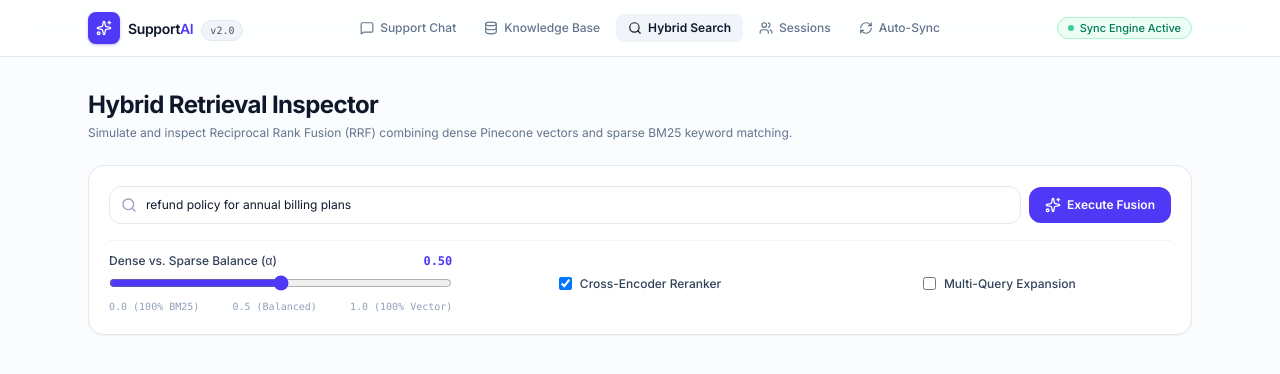
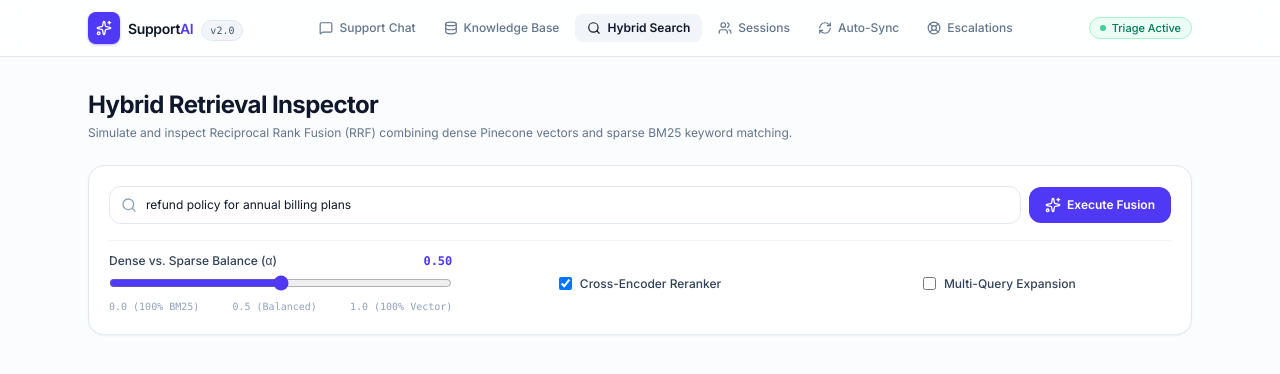
Before and after one commit to Giancyril/Anchor, a Next.js app in the folder frontend/: page /search in a window 1280 px wide. Shown: the top 374 px of the page. Built offline with nearby package versions, Linux system fonts and the light colour scheme.

Commit message:
style(nav): add live escalations tab to navigation

```diff
--- a/frontend/components/Navbar.tsx
+++ b/frontend/components/Navbar.tsx
@@ -2,7 +2,7 @@
 
 import Link from "next/link";
 import { usePathname } from "next/navigation";
-import { MessageSquare, Database, Search, Users, RefreshCw, Sparkles } from "lucide-react";
+import { MessageSquare, Database, Search, Users, RefreshCw, LifeBuoy, Sparkles } from "lucide-react";
 
 export function Navbar() {
   const pathname = usePathname();
@@ -13,6 +13,7 @@ export function Navbar() {
     { label: "Hybrid Search", href: "/search", icon: Search },
     { label: "Sessions", href: "/sessions", icon: Users },
     { label: "Auto-Sync", href: "/sync", icon: RefreshCw },
+    { label: "Escalations", href: "/escalation", icon: LifeBuoy },
   ];
 
   return (
@@ -60,7 +61,7 @@ export function Navbar() {
         <div className="flex items-center gap-2">
           <span className="inline-flex items-center gap-1.5 rounded-full border border-emerald-200 bg-emerald-50 px-2.5 py-0.5 text-[11px] font-medium text-emerald-700">
             <span className="h-1.5 w-1.5 rounded-full bg-emerald-500 animate-pulse" />
-            Sync Engine Active
+            Triage Active
           </span>
         </div>
       </div>
```
